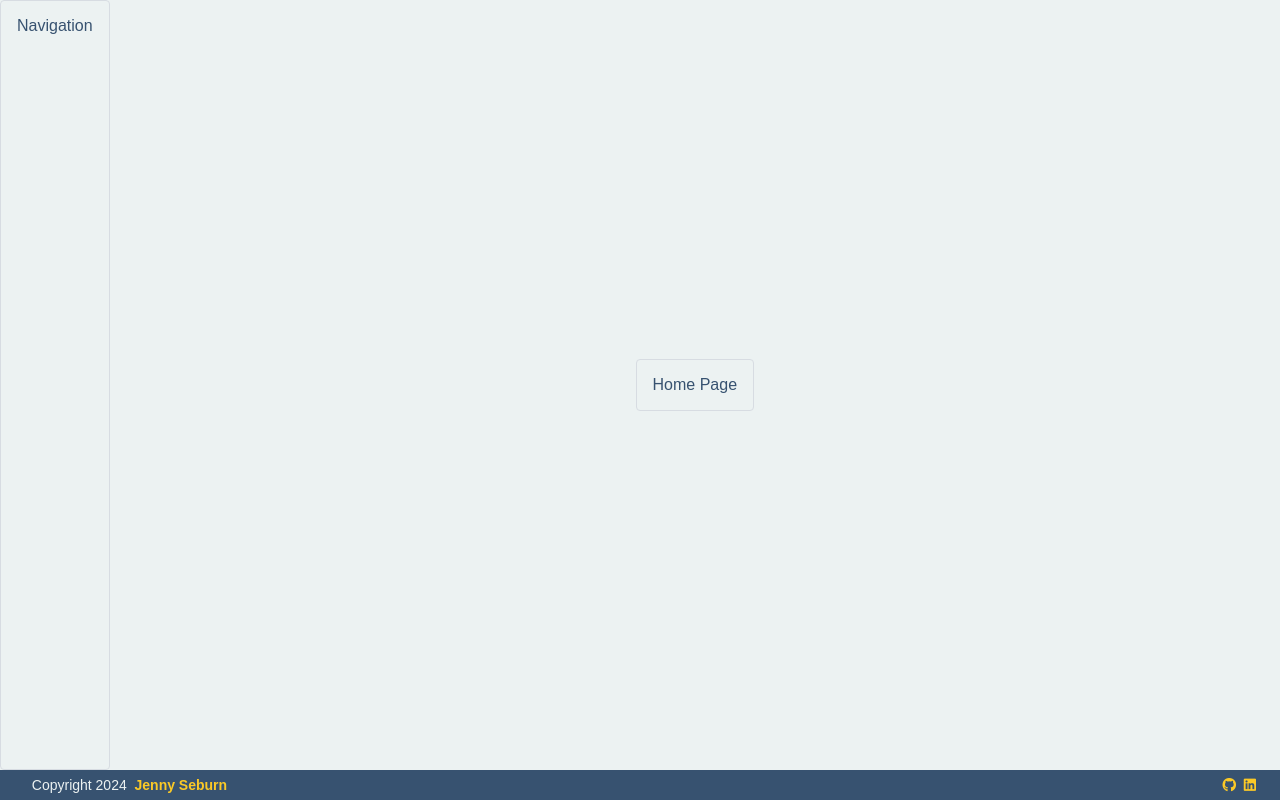
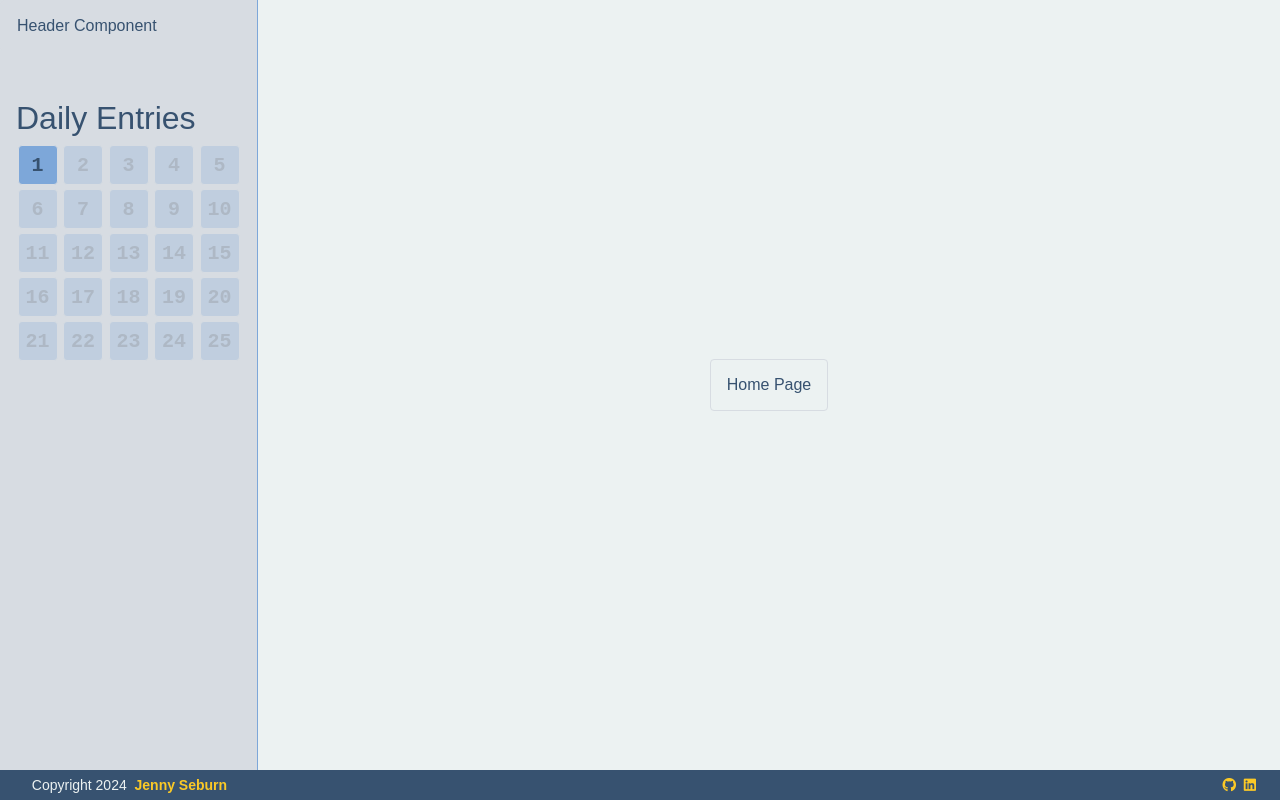
Before and after one commit to truburn/aoc2024, a React (Vite) app: page / in a window 1280 px wide. Built offline with nearby package versions, Linux system fonts and the light colour scheme; some icons are missing; a web font is replaced by a local one.

Commit message:
setup navigation

```diff
--- a/src/components/layout/Navigation/Navigation.classes.ts
+++ b/src/components/layout/Navigation/Navigation.classes.ts
@@ -1,14 +1,73 @@
 import { css } from "@emotion/css";
 import { useTheme } from "@emotion/react";
-import { borderMixin, paddingMixin } from "@styles/mixins";
+import { borderMixin, marginMixin, paddingMixin } from "@styles/mixins";
 
 export function useNavigationClasses() {
   const theme = useTheme();
 
   const root = css({
-    ...borderMixin(theme.border),
-    ...paddingMixin(16),
+    ...borderMixin({
+      color: theme.color.primary,
+      width: { right: 1 },
+    }),
+    background: theme.color.muted,
   });
 
-  return { root };
+  const nav = css({
+    ...paddingMixin({ vertical: 24, horizontal: 16 }),
+  });
+
+  const title = css({
+    fontFamily: theme.font.header.family,
+    fontWeight: theme.font.header.weight.normal,
+    fontSize: theme.font.header.size.xlarge,
+    ...marginMixin({ top: 24, bottom: 8 }),
+  });
+
+  const calendar = css({
+    ...marginMixin(),
+    ...paddingMixin(),
+    listStyle: "none",
+    display: "flex",
+    flexDirection: "row",
+    flexWrap: "wrap",
+    alignItems: "stretch",
+    justifyContent: "space-evenly",
+    gap: 4,
+    width: 225,
+    "& li": {
+      ...marginMixin(),
+      ...paddingMixin(),
+      display: "flex",
+      alignItems: "stretch",
+      justifyContent: "stretch",
+      aspectRatio: 1,
+      width: 40,
+    },
+  });
+
+  const day = css({
+    width: "100%",
+    ...borderMixin(theme.border),
+    background: theme.color.primary,
+    color: theme.color.fg,
+    display: "flex",
+    alignItems: "center",
+    justifyContent: "center",
+    fontFamily: theme.font.monospace.family,
+    fontWeight: theme.font.monospace.weight.bold,
+    fontSize: theme.font.monospace.size.large,
+  });
+
+  const disabledDay = css({
+    opacity: 0.25,
+    pointerEvents: "none",
+    cursor: "not-allowed",
+  });
+
+  const activeDay = css({
+    background: theme.color.secondary,
+  });
+
+  return { root, nav, title, calendar, day, disabledDay, activeDay };
 }
--- a/src/components/layout/Navigation/Navigation.tsx
+++ b/src/components/layout/Navigation/Navigation.tsx
@@ -1,7 +1,41 @@
+import Header from "@layout/Header";
 import { useNavigationClasses } from "@layout/Navigation";
+import entries from "@entries/index";
+import { useMemo } from "react";
+import Link from "@components/Link";
+import { cx } from "@emotion/css";
 
 export function Navigation() {
   const classes = useNavigationClasses();
 
-  return <div className={classes.root}>Navigation</div>;
+  const existingEntries = useMemo<Array<[number, boolean]>>(() => {
+    return new Array(25).fill(0).map((_, idx) => {
+      const day = idx + 1;
+
+      return [day, Boolean(entries[`day${day}`])];
+    });
+  }, []);
+
+  return (
+    <div className={classes.root}>
+      <Header />
+      <nav className={classes.nav}>
+        <h2 className={classes.title}>Daily Entries</h2>
+        <ul className={classes.calendar}>
+          {existingEntries.map(([day, hasEntry]) => (
+            <li key={day}>
+              <Link
+                to={`/entry/${day}`}
+                className={cx(classes.day, {
+                  [classes.disabledDay]: !hasEntry
+                })}
+              >
+                {day}
+              </Link>
+            </li>
+          ))}
+        </ul>
+      </nav>
+    </div>
+  );
 }
--- a/src/entries/Day1/Day1.tsx
+++ /dev/null
@@ -1,3 +0,0 @@
-export function Day1() {
-  return <div>Day 1 Journal Entry</div>;
-}
--- /dev/null
+++ b/src/entries/Day1/demo.tsx
@@ -0,0 +1,5 @@
+export default (
+  <>
+    <p>The Demo Info</p>
+  </>
+);
--- /dev/null
+++ b/src/entries/Day1/entry.tsx
@@ -0,0 +1,6 @@
+export default (
+  <>
+    <p>This is the journal entry</p>
+    <p>And the content</p>
+  </>
+);
--- a/src/entries/Day1/index.tsx
+++ b/src/entries/Day1/index.tsx
@@ -1,8 +1,5 @@
-export default {
-  entry: (
-    <>
-      <p>This is the journal entry</p>
-      <p>And the content</p>
-    </>
-  )
-};
+import { EntryProps } from "@entries/index";
+import entry from "./entry";
+import demo from "./demo";
+
+export default { entry, demo } as EntryProps;
--- a/src/entries/index.tsx
+++ b/src/entries/index.tsx
@@ -1,5 +1,11 @@
-import day1 from "./Day1";
+import { ReactElement } from "react";
+import day1 from "./day1";
+
+export interface EntryProps {
+  entry: ReactElement;
+  demo?: ReactElement;
+}
 
 export default {
   day1
-} as any;
+} as Record<string, EntryProps>;
```
